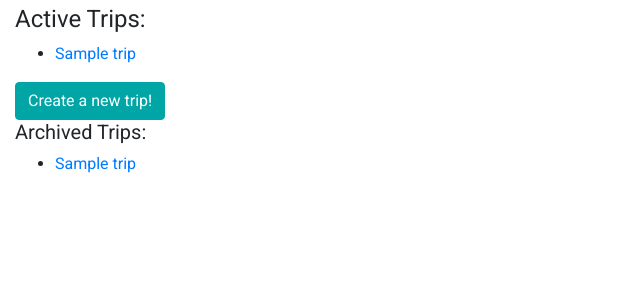
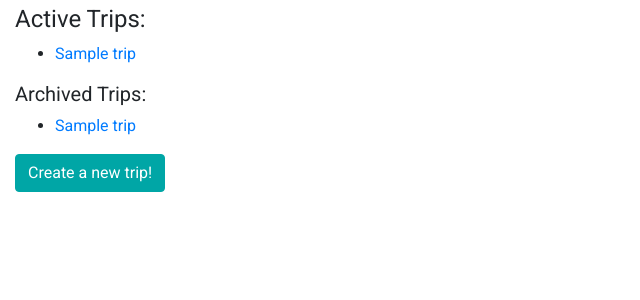
Before and after one commit to emilyskuo/Route-Trout, a Flask app: template templates/account-trips.html in a window 1280 px wide. Shown: the part 76-376 px from the top of the page, without its empty margins (0-640 px from the left). Run offline with Flask 2, Linux system fonts and the light colour scheme; the template is opened without the code that fills it: most values are stand-ins (such as "Sample title", 1, 10 or a date in 2020); some libraries are stand-ins or nearby versions.

Commit message:
Style user's trips page

```diff
--- a/templates/account-trips.html
+++ b/templates/account-trips.html
@@ -6,7 +6,8 @@
 {% endblock %}
 
 {% block content %}
-<div class="row">
+
+  <div class="row justify-content-center">
     <div class="col" id="trips-list-div">
       <h4>Active Trips:</h4>
       {% if active_trips %}
@@ -18,9 +19,6 @@
       {% else %}
       <p>No active trips!</p>
       {% endif %}
-      <a href="/createnewtrip">
-        <button class="btn btn-primary">Create a new trip!</button>
-      </a>
       {% if archived_trips %}
       <h5>Archived Trips:</h5>
       <ul id="archived-trips-list-ul">
@@ -29,10 +27,11 @@
         {% endfor %}
       </ul>
       {% endif %}
+      <a href="/createnewtrip">
+        <button class="btn btn-primary">Create a new trip!</button>
+      </a>
     </div>
   </div>
 
-<!-- <a href="/createnewtrip">
-  <button class="btn btn-primary">Create a new trip!</button>
-</a> -->
+
 {% endblock %}
```
Lines whose indentation alone changed are shown as unchanged.
